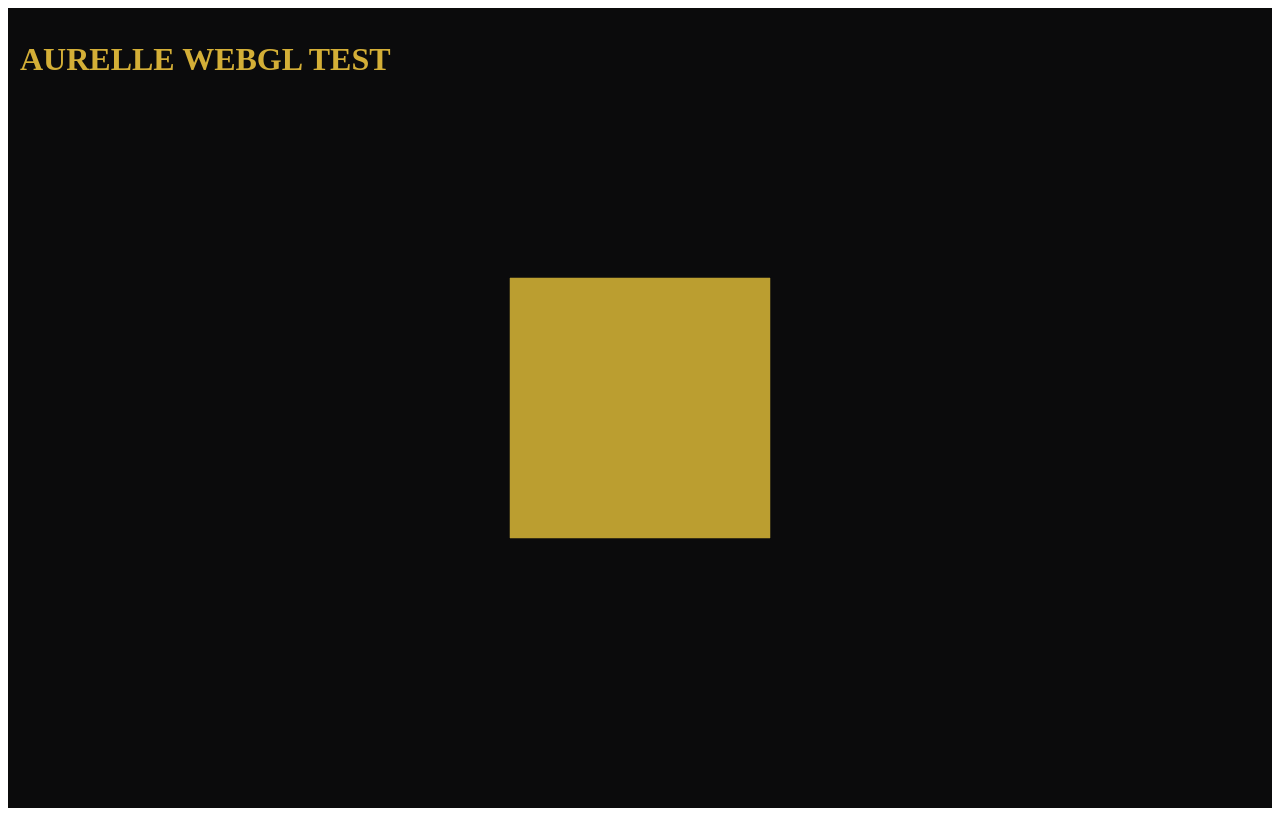
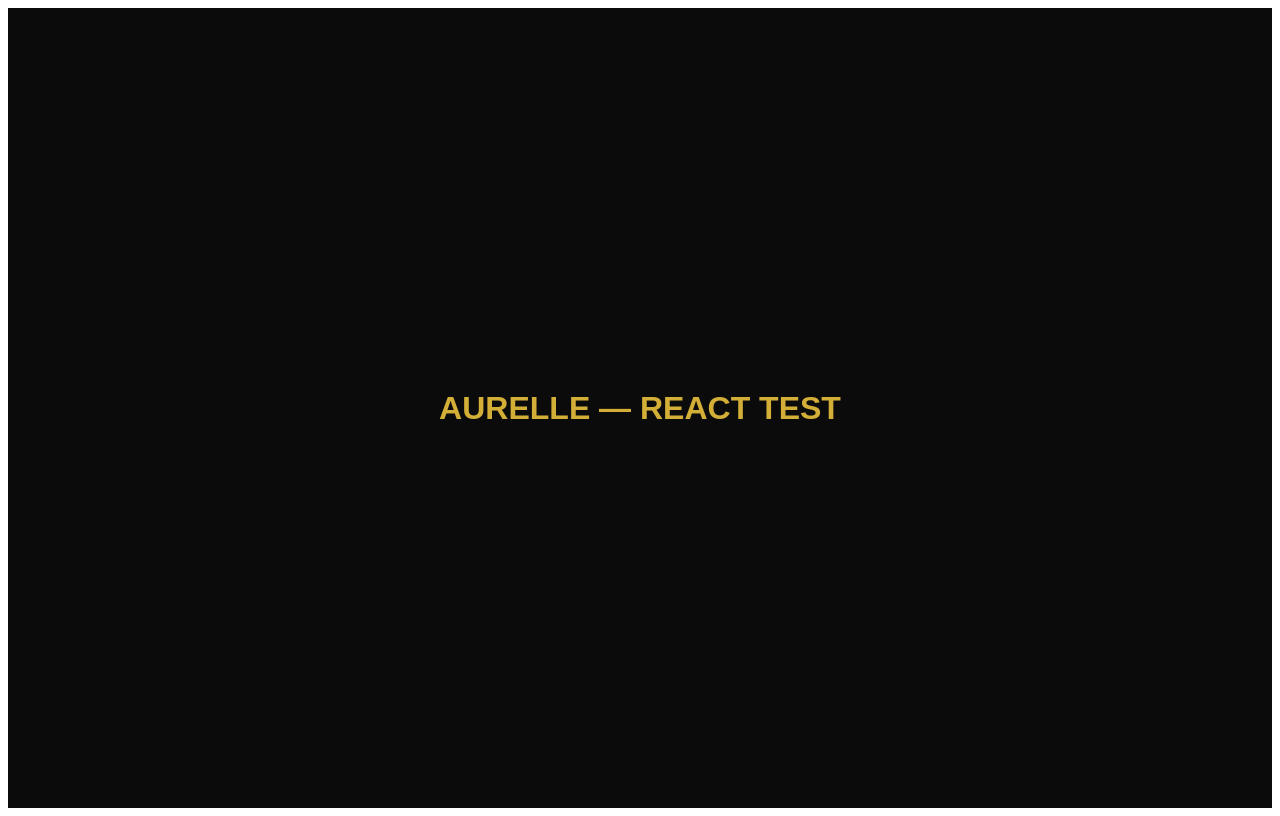
Before and after one commit to kshirsagarsaraswati60-a11y/Aurelle-residency-., a React (Vite) app: page / in a window 1280 px wide. Built offline with nearby package versions, Linux system fonts and the light colour scheme.

Commit message:
Refactor App component layout and styles

```diff
--- a/src/App.jsx
+++ b/src/App.jsx
@@ -1,28 +1,14 @@
-import { Canvas } from '@react-three/fiber'
-
 export default function App() {
   return (
-    <main style={{
-      width: '100%',
-      height: '100vh',
-      background: '#0b0b0c'
+    <div style={{
+      background: '#0b0b0c',
+      color: '#d4af37',
+      minHeight: '100vh',
+      display: 'grid',
+      placeItems: 'center',
+      fontFamily: 'Arial'
     }}>
-      <Canvas>
-        <ambientLight intensity={2} />
-        <mesh>
-          <boxGeometry args={[2, 2, 2]} />
-          <meshStandardMaterial color="#d4af37" />
-        </mesh>
-      </Canvas>
-
-      <h1 style={{
-        position: 'absolute',
-        top: 20,
-        left: 20,
-        color: '#d4af37'
-      }}>
-        AURELLE WEBGL TEST
-      </h1>
-    </main>
+      <h1>AURELLE — REACT TEST</h1>
+    </div>
   )
 }
```
